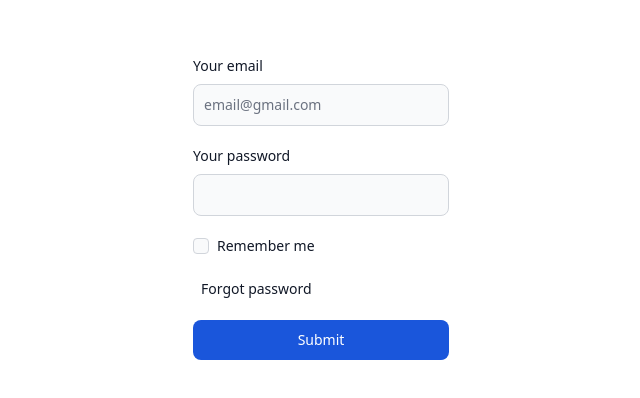
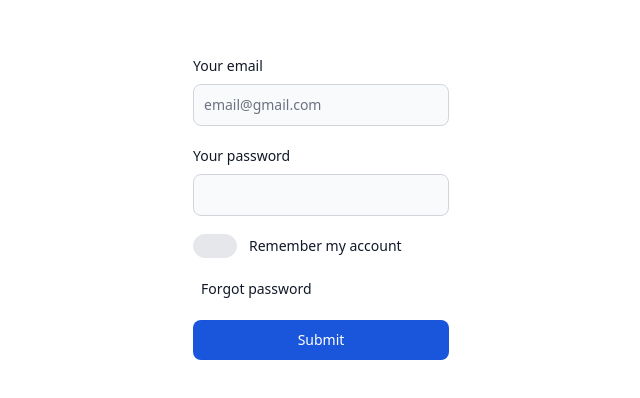
Before and after one commit to mersesarvari/ProgramIO_frontend, a React (Vite) app: page /login in a window 1280 px wide. Shown: the part 104-502 px from the top of the page, without its empty margins (319-959 px from the left). Built offline with nearby package versions, Linux system fonts and the light colour scheme.

Commit message:
added temporary and permanent login session

```diff
--- a/src/App.tsx
+++ b/src/App.tsx
@@ -9,7 +9,7 @@ import Home from "./pages/Home";
 import LoginPage from "./pages/authentication/LoginPage";
 import RegisterPage from "./pages/authentication/RegisterPage";
 import Cookies from "js-cookie";
-import { LoggedInRoutes, LoggedOutRoutes } from "./SpecificRoutes";
+import { LoggedInRoutes, LoggedOutRoutes } from "./CustomRoutes";
 import AdminPage from "./pages/AdminPage";
 import { DarkThemeToggle, Flowbite, Sidebar } from "flowbite-react";
 
--- a/src/SpecificRoutes.tsx
+++ b/src/CustomRoutes.tsx
@@ -1,12 +1,18 @@
 import { Navigate, Outlet } from "react-router-dom";
 import { useSelector } from "react-redux";
 import { selectCurrentUser } from "./features/auth/authSlice";
+import Cookies from "js-cookie";
 
 const LoggedInRoutes = () => {
   const user = useSelector(selectCurrentUser);
   const isAuthenticated = () => {
-    console.log("User data:", user);
-    if (user !== null) {
+    const userCookieString = Cookies.get("user");
+    let userCookie = null;
+    if (userCookieString) {
+      userCookie = JSON.parse(userCookieString);
+    }
+    if (user !== null || userCookie !== null) {
+      console.log("Authenticated:", true);
       return true;
     } else return false;
   };
@@ -18,8 +24,12 @@ const LoggedInRoutes = () => {
 const LoggedOutRoutes = () => {
   const user = useSelector(selectCurrentUser);
   const isAuthenticated = () => {
-    console.log("User data:", user);
-    if (user !== null) {
+    const userCookieString = Cookies.get("user");
+    let userCookie = null;
+    if (userCookieString) {
+      userCookie = JSON.parse(userCookieString);
+    }
+    if (user !== null || userCookie !== null) {
       console.log("Authenticated:", true);
       return true;
     } else return false;
--- a/src/components/NavbarTemplate.tsx
+++ b/src/components/NavbarTemplate.tsx
@@ -7,6 +7,7 @@ import { useNavigate } from "react-router-dom";
 import { useLogoutMutation } from "../features/auth/authAPISlice";
 import { logout as LogoutApiCall } from "../../src/features/auth/authSlice";
 import { useDispatch } from "react-redux";
+import Cookies from "js-cookie";
 
 const NavbarTemplate = () => {
   const navigate = useNavigate();
@@ -17,6 +18,8 @@ const NavbarTemplate = () => {
       if (!isLoading) {
         const logoutResponse = await logout({}).unwrap();
         await dispatch(LogoutApiCall({}));
+        Cookies.remove("user");
+
         console.log("Logout response:", logoutResponse);
         navigate("/login");
       }
@@ -46,9 +49,15 @@ const NavbarTemplate = () => {
                 name@flowbite.com
               </span>
             </Dropdown.Header>
-            <Dropdown.Item>Dashboard</Dropdown.Item>
-            <Dropdown.Item>Settings</Dropdown.Item>
-            <Dropdown.Item>Earnings</Dropdown.Item>
+            <Dropdown.Item onClick={() => navigate("/dashboard")}>
+              Dashboard
+            </Dropdown.Item>
+            <Dropdown.Item onClick={() => navigate("/settings")}>
+              Settings
+            </Dropdown.Item>
+            <Dropdown.Item onClick={() => navigate("/account")}>
+              Account
+            </Dropdown.Item>
             <Dropdown.Divider />
             <Dropdown.Item
               onClick={() => {
@@ -61,7 +70,7 @@ const NavbarTemplate = () => {
           <Navbar.Toggle />
         </div>
         <Navbar.Collapse>
-          <Navbar.Link href="#" active>
+          <Navbar.Link href="/" active>
             Home
           </Navbar.Link>
           <Navbar.Link href="#">About</Navbar.Link>
--- a/src/pages/authentication/LoginPage.tsx
+++ b/src/pages/authentication/LoginPage.tsx
@@ -1,11 +1,13 @@
 import * as Yup from "yup";
 import { ErrorMessage, Field, Form, Formik } from "formik";
-import React, { useEffect } from "react";
+import React, { useEffect, useState } from "react";
 import { useNavigate } from "react-router-dom";
 import { useDispatch, useSelector } from "react-redux";
 import { setCredentials } from "../../features/auth/authSlice";
 import { useLoginMutation } from "../../features/auth/authAPISlice";
 import { selectCurrentUser } from "../../features/auth/authSlice";
+import { Checkbox, ToggleSwitch } from "flowbite-react";
+import Cookies from "js-cookie";
 
 interface LoginFormValues {
   email: string;
@@ -16,6 +18,7 @@ const LoginPage: React.FC = () => {
   const navigate = useNavigate();
   const dispatch = useDispatch();
   const [login, { isLoading }] = useLoginMutation();
+  const [isRemember, setRemember] = useState(false);
 
   const initialValues: LoginFormValues = {
     email: "",
@@ -29,12 +32,18 @@ const LoginPage: React.FC = () => {
 
   const onSubmit = async (values: LoginFormValues) => {
     try {
-      const userData = await login({
+      const user = await login({
         email: values.email,
         password: values.password,
       }).unwrap();
-      console.log("userData", userData);
-      dispatch(setCredentials({ ...userData }));
+      //Remember the user
+      if (isRemember) {
+        Cookies.set("user", JSON.stringify(user));
+      }
+      //Dont remember the user
+      else {
+        dispatch(setCredentials({ ...user }));
+      }
       navigate("/home");
 
       //navigate("/home");
@@ -91,19 +100,18 @@ const LoginPage: React.FC = () => {
             <div className="mb-5">
               <div className="flex items-start">
                 <div className="flex items-center h-5">
-                  <input
+                  {/* <Checkbox
                     id="remember"
-                    type="checkbox"
-                    value=""
                     className="w-4 h-4 border border-gray-300 rounded bg-gray-50 focus:ring-3 focus:ring-blue-300 dark:bg-gray-700 dark:border-gray-600 dark:focus:ring-blue-600 dark:ring-offset-gray-800 dark:focus:ring-offset-gray-800"
+                  /> */}
+                  <ToggleSwitch
+                    checked={isRemember}
+                    label="Remember my account"
+                    onChange={() => {
+                      setRemember(!isRemember);
+                    }}
                   />
                 </div>
-                <label
-                  htmlFor="remember"
-                  className="ms-2 text-sm font-medium text-gray-900 dark:text-gray-300"
-                >
-                  Remember me
-                </label>
               </div>
             </div>
             <div className="mb-5">
```
